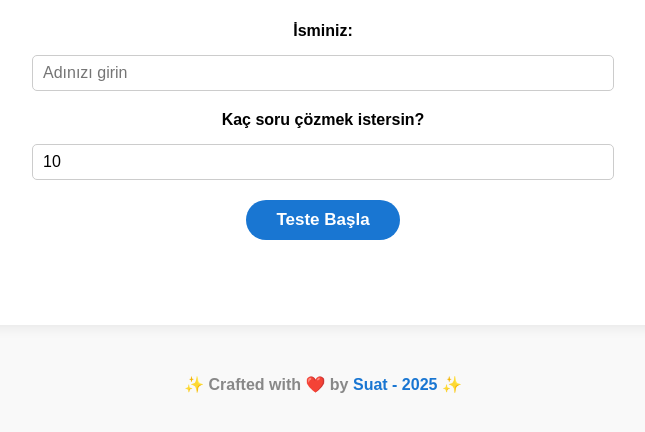
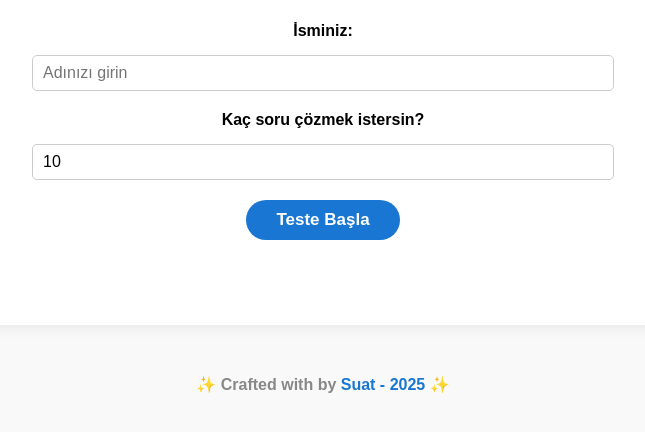
Before and after one commit to S6464-hub/quizhtml, a plain HTML site: page index.html in a window 1280 px wide. Shown: the part 134-566 px from the top of the page, without its empty margins (317-962 px from the left). Drawn offline with Linux system fonts and the light colour scheme.

Commit message:
Update index.html

```diff
--- a/index.html
+++ b/index.html
@@ -189,7 +189,7 @@
     <div id="wrongList"></div>
   </div>
 
-  <div id="signature">✨ Crafted with ❤️ by <span>Suat - 2025</span> ✨</div>
+  <div id="signature">✨ Crafted with  by <span>Suat - 2025</span> ✨</div>
 
   <!-- Firebase SDK -->
   <script src="https://www.gstatic.com/firebasejs/8.10.0/firebase-app.js"></script>
```
